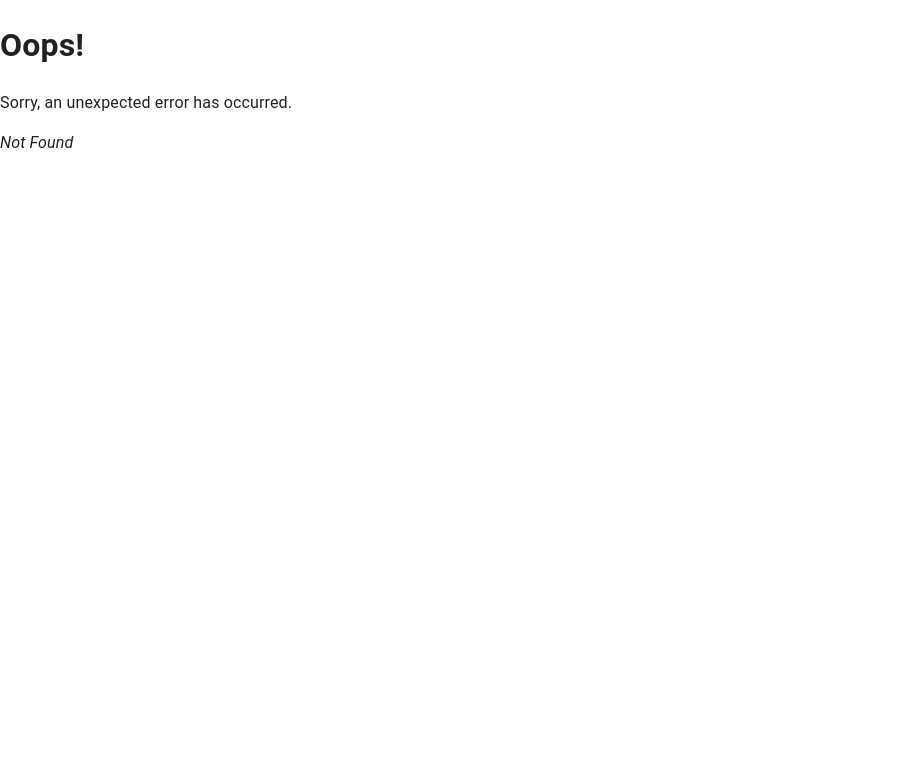
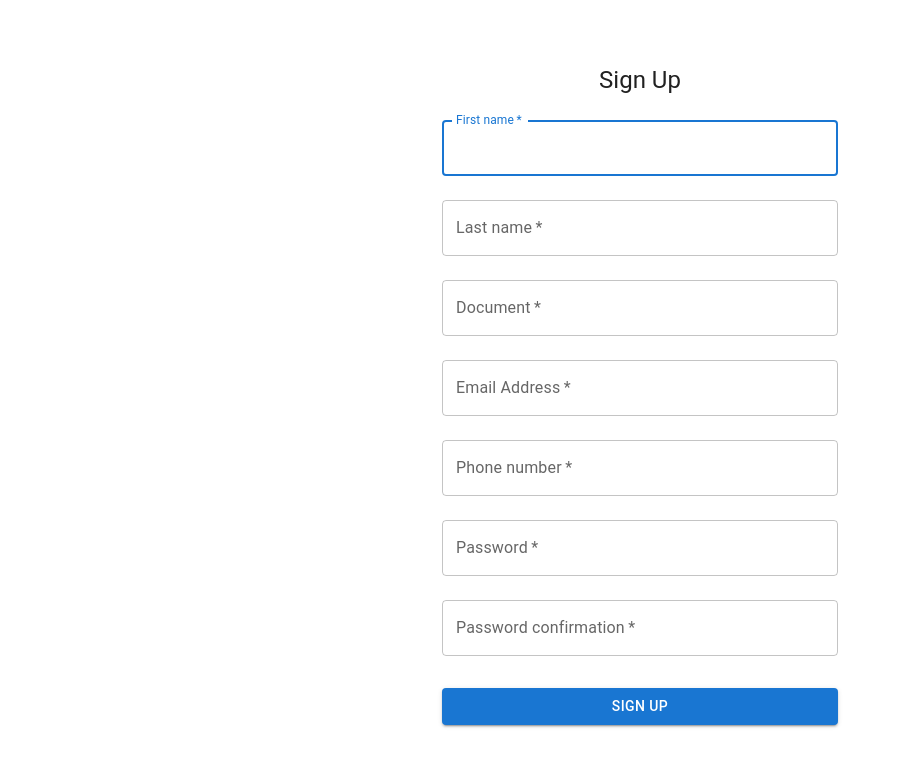
Before and after one commit to lsanchez12/wallet-front, a React (Create React App) app: page /signUp in a window 1280 px wide. Before the commit this address had no page. Shown: the top 766 px of the page, without its empty margins (0-902 px from the left). Built offline with nearby package versions, Linux system fonts and the light colour scheme.

Commit message:
Add login and Sign Up and persist redux

```diff
--- a/package.json
+++ b/package.json
@@ -21,6 +21,7 @@
     "react-redux": "^8.1.1",
     "react-router-dom": "^6.14.1",
     "react-scripts": "5.0.1",
+    "redux-persist": "^6.0.0",
     "sort-by": "^1.2.0",
     "web-vitals": "^2.1.4"
   },
--- a/src/config/axios.js
+++ b/src/config/axios.js
@@ -2,10 +2,7 @@ import axios from "axios";
 
 const http = axios.create({
   baseURL: "http://localhost:8000",
-  headers: {
-    "X-Requested-With": "XMLHttpRequest",
-  },
-  withCredentials: true,
+  headers: {},
 });
 
 export default http;
--- a/src/index.js
+++ b/src/index.js
@@ -2,7 +2,6 @@ import React from "react";
 import ReactDOM from "react-dom/client";
 import { createBrowserRouter, RouterProvider } from "react-router-dom";
 import reportWebVitals from "./reportWebVitals";
-import { store } from "./services/store";
 import { Provider } from "react-redux";
 import CssBaseline from "@mui/material/CssBaseline";
 import Login from "./routes/Login";
@@ -10,14 +9,21 @@ import SignUp from "./routes/SignUp";
 import Dashboard from "./routes/Dashboard";
 import Error404 from "./routes/Error404";
 
+import { persistor, store } from "./services/store";
+import { PersistGate } from "redux-persist/integration/react";
+
 const router = createBrowserRouter([
   {
     path: "/",
-    element: <Login />,
+    element: <Dashboard />,
     errorElement: <Error404 />,
   },
   {
-    path: "/sign-up",
+    path: "/login",
+    element: <Login />,
+  },
+  {
+    path: "/signUp",
     element: <SignUp />,
   },
 ]);
@@ -26,8 +32,10 @@ const root = ReactDOM.createRoot(document.getElementById("root"));
 root.render(
   <React.StrictMode>
     <Provider store={store}>
-      <CssBaseline />
-      <RouterProvider router={router} />
+      <PersistGate loading={null} persistor={persistor}>
+        <CssBaseline />
+        <RouterProvider router={router} />
+      </PersistGate>
     </Provider>
   </React.StrictMode>
 );
--- a/src/routes/Login.js
+++ b/src/routes/Login.js
@@ -1,4 +1,4 @@
-import React, { useState, useEffect } from "react";
+import React from "react";
 import Button from "@mui/material/Button";
 import TextField from "@mui/material/TextField";
 import Box from "@mui/material/Box";
@@ -7,6 +7,8 @@ import Container from "@mui/material/Container";
 import http from "../config/axios";
 import { Navigate } from "react-router-dom";
 import { useFormik } from "formik";
+import { useSelector, useDispatch } from "react-redux";
+import { setUser } from "../services/slices/userSlice";
 
 const validate = (values) => {
   const errors = {};
@@ -27,8 +29,8 @@ const validate = (values) => {
 };
 
 const Login = () => {
-  const [loged, setLoged] = useState(false);
-
+  const user = useSelector((state) => state.user.user);
+  const dispatch = useDispatch();
   const formik = useFormik({
     initialValues: {
       email: "",
@@ -36,26 +38,24 @@ const Login = () => {
     },
     validate,
     onSubmit: (values) => {
-      alert(JSON.stringify(values, null, 2));
+      login(values);
     },
   });
 
-  // const login = async () => {
-  //   await http.get("/sanctum/csrf-cookie");
-  //   http
-  //     .post("/api/login", {
-  //       email,
-  //       password,
-  //     })
-  //     .then((response) => {
-  //       setLoged(true);
-  //     })
-  //     .catch((error) => {
-  //       console.error(error);
-  //     });
-  // };
-  if (loged) {
-    return <Navigate to="/dashboard" replace={true} />;
+  const login = async (values) => {
+    http
+      .post("/api/login", {
+        ...values,
+      })
+      .then((response) => {
+        dispatch(setUser(response.data.data));
+      })
+      .catch((error) => {
+        console.error(error);
+      });
+  };
+  if (user) {
+    return <Navigate to="/" replace={true} />;
   }
   return (
     <Container component="main" maxWidth="xs">
--- a/src/routes/SignUp.js
+++ b/src/routes/SignUp.js
@@ -39,6 +39,12 @@ const validate = (values) => {
     errors.password = "The length must be greater than or equal to 8";
   }
 
+  if (!values.password_confirmation) {
+    errors.password_confirmation = "Required";
+  } else if (values.password_confirmation != values.password) {
+    errors.password_confirmation = "Password does match";
+  }
+
   if (!values.email) {
     errors.email = "Required";
   } else if (!/^[A-Z0-9._%+-]+@[A-Z0-9.-]+\.[A-Z]{2,4}$/i.test(values.email)) {
@@ -54,30 +60,33 @@ const SignUp = () => {
   const formik = useFormik({
     initialValues: {
       email: "",
+      document: "",
+      first_name: "",
+      last_name: "",
+      phone_number: "",
       password: "",
+      password_confirmation: "",
     },
     validate,
     onSubmit: (values) => {
-      alert(JSON.stringify(values, null, 2));
+      signUp(values);
     },
   });
 
-  // const login = async () => {
-  //   await http.get("/sanctum/csrf-cookie");
-  //   http
-  //     .post("/api/login", {
-  //       email,
-  //       password,
-  //     })
-  //     .then((response) => {
-  //       setLoged(true);
-  //     })
-  //     .catch((error) => {
-  //       console.error(error);
-  //     });
-  // };
+  const signUp = async (values) => {
+    http
+      .post("/api/user", {
+        ...values,
+      })
+      .then((response) => {
+        setLoged(true);
+      })
+      .catch((error) => {
+        console.error(error);
+      });
+  };
   if (loged) {
-    return <Navigate to="/dashboard" replace={true} />;
+    return <Navigate to="/login" replace={true} />;
   }
   return (
     <Container component="main" maxWidth="xs">
@@ -179,13 +188,26 @@ const SignUp = () => {
             error={!!formik.errors.password}
             helperText={formik.errors.password}
           />
+          <TextField
+            margin="normal"
+            required
+            fullWidth
+            name="password_confirmation"
+            label="Password confirmation"
+            id="password_confirmation"
+            type="password"
+            onChange={formik.handleChange}
+            value={formik.values.password_confirmation}
+            error={!!formik.errors.password_confirmation}
+            helperText={formik.errors.password_confirmation}
+          />
           <Button
             type="submit"
             fullWidth
             variant="contained"
             sx={{ mt: 3, mb: 2 }}
           >
-            Sign In
+            Sign Up
           </Button>
         </Box>
       </Box>
--- a/src/services/slices/userSlice.js
+++ b/src/services/slices/userSlice.js
@@ -1,26 +1,20 @@
 import { createSlice } from "@reduxjs/toolkit";
 
 const initialState = {
-  user: {},
+  user: null,
 };
 
 export const userSlice = createSlice({
   name: "user",
   initialState,
   reducers: {
-    increment: (state) => {
-      state.value += 1;
-    },
-    decrement: (state) => {
-      state.value -= 1;
-    },
-    incrementByAmount: (state, action) => {
-      state.value += action.payload;
+    setUser: (state, action) => {
+      state.user = action.payload;
     },
   },
 });
 
 // Action creators are generated for each case reducer function
-export const { increment, decrement, incrementByAmount } = userSlice.actions;
+export const { setUser } = userSlice.actions;
 
 export default userSlice.reducer;
--- a/src/services/store.js
+++ b/src/services/store.js
@@ -1,10 +1,27 @@
 import { configureStore } from "@reduxjs/toolkit";
+import storage from "redux-persist/lib/storage";
+import { combineReducers } from "redux";
+import { persistReducer, persistStore } from "redux-persist";
+import thunk from "redux-thunk";
+
 import userSlice from "./slices/userSlice";
 import walletSlice from "./slices/walletSlice";
 
+const persistConfig = {
+  key: "root",
+  storage,
+};
+
+const rootReducer = combineReducers({
+  user: userSlice,
+  notes: walletSlice,
+});
+
+const persistedReducer = persistReducer(persistConfig, rootReducer);
+
 export const store = configureStore({
-  reducer: {
-    user: userSlice,
-    wallet: walletSlice,
-  },
+  reducer: persistedReducer,
+  middleware: [thunk],
 });
+
+export const persistor = persistStore(store);
```
